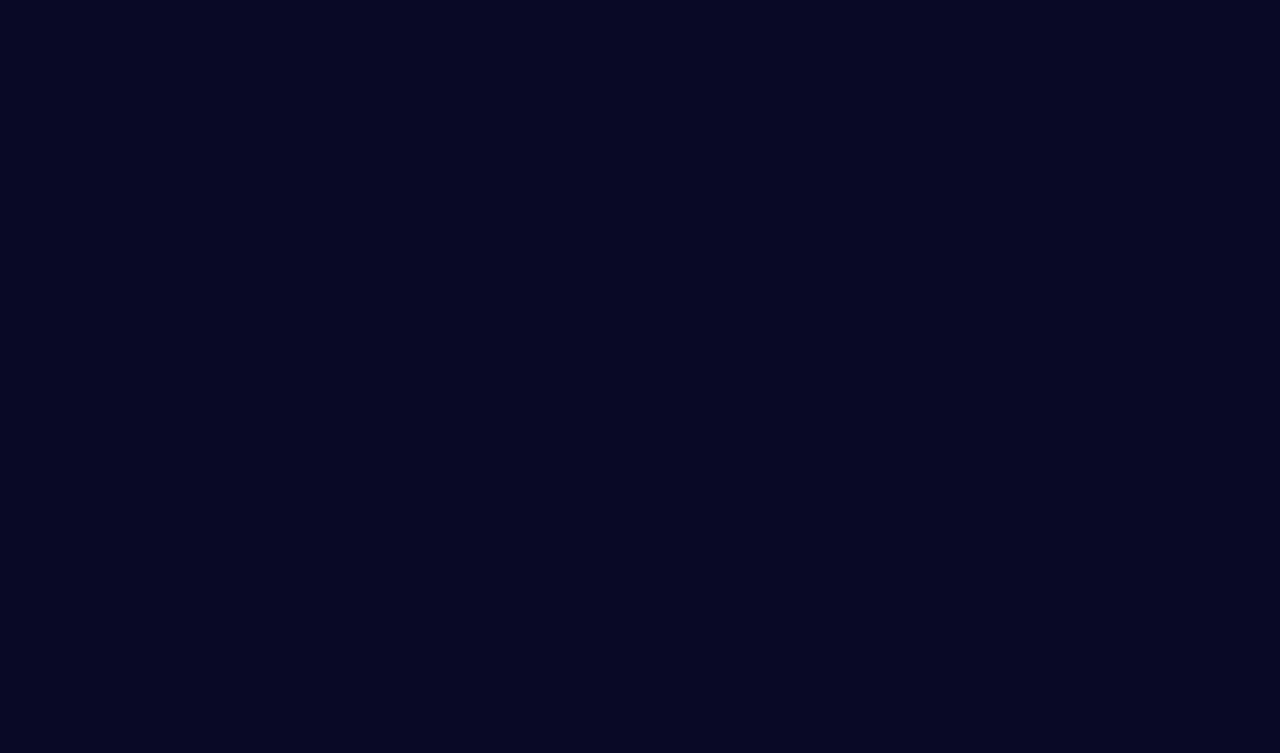
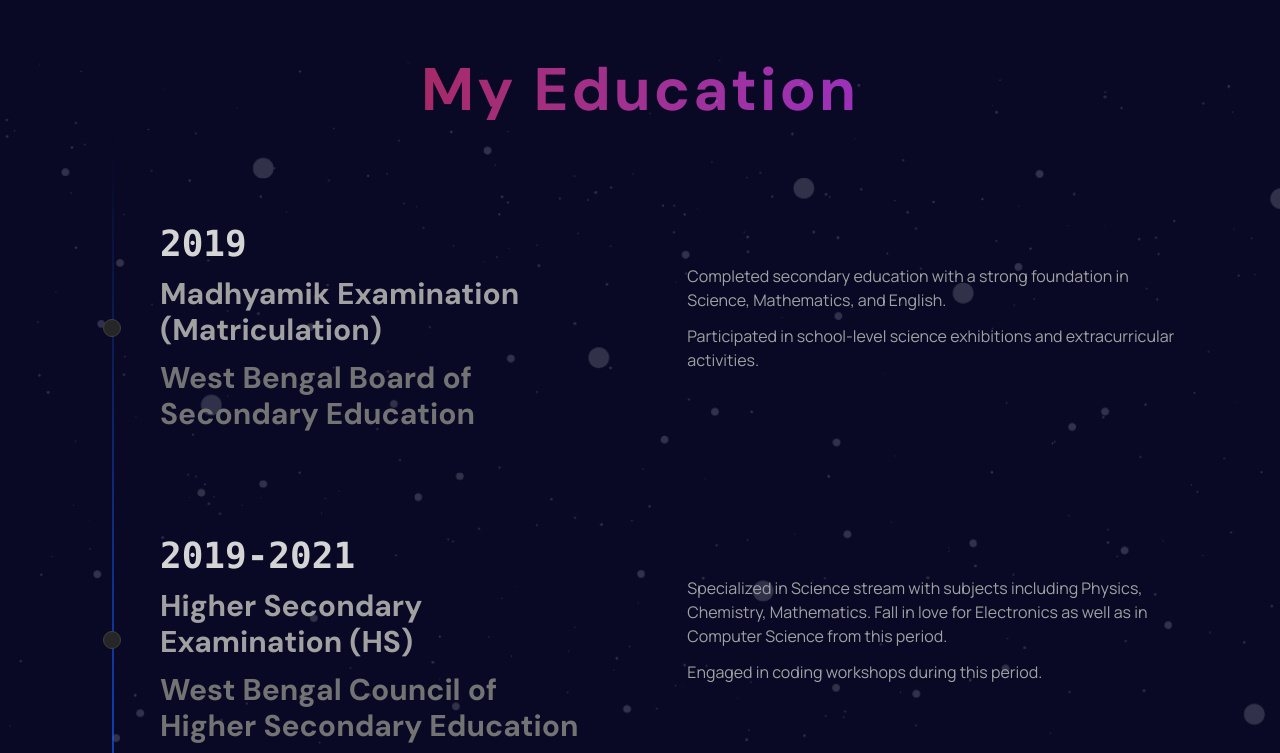
Before and after one commit to rou-nak-cloud/Portfolio.dev.co, a React (Vite) app: page / in a window 1280 px wide. Shown: the part 1640-2393 px from the top of the page. Built offline with nearby package versions, Linux system fonts and the light colour scheme.

Commit message:
Education with motion and responsive

```diff
--- a/src/App.jsx
+++ b/src/App.jsx
@@ -2,6 +2,7 @@ import React, { useEffect, useRef } from 'react'
 import Navbar from './components/Navbar'
 import Hero from './components/Hero'
 import Parallax from './components/Parallax'
+import { Education } from './components/Education'
 
 const App = () => {
     const dotRef =  useRef(null)
@@ -45,8 +46,11 @@ const App = () => {
             <Hero />
           </div>
         </section>
-        <section id='Education'>
+        <section>
           <Parallax type='education'/>
+        </section>
+        <section id='Education' className="min-h-fit">
+          <Education />
         </section>
         <section></section>
         <section id='Projects'>
--- a/src/assets/assets.js
+++ b/src/assets/assets.js
@@ -55,3 +55,35 @@ export const sideLinks = [
     "Contact",
     "AboutMe"
 ]
+
+export const educations = [
+  {
+    title: "Madhyamik Examination (Matriculation)",
+    institution: "West Bengal Board of Secondary Education",
+    date: "2019",
+    contents: [
+      "Completed secondary education with a strong foundation in Science, Mathematics, and English.",
+      "Participated in school-level science exhibitions and extracurricular activities."
+    ]
+  },
+  {
+    title: "Higher Secondary Examination (HS)",
+    institution: "West Bengal Council of Higher Secondary Education",
+    date: "2019-2021",
+    contents: [
+      "Specialized in Science stream with subjects including Physics, Chemistry, Mathematics. Fall in love for Electronics as well as in Computer Science from this period.",
+      "Engaged in coding workshops during this period."
+    ]
+  },
+  {
+    title: "Bachelor of Technology (B.Tech) in Electronics and Telecommunication Engineering",
+    institution: "Guru Nanak Institute of Technology, Kolkata",
+    date: "2021-Present",
+    contents: [
+      "Pursuing a degree in Electronics and Telecommunication Engineering with coursework in Data Structures, Algorithms, Web Development, and Database Management System",
+      "Worked on personal and academic projects using technologies like React, Node.js, MongoDB, and Three.js.",
+      "Learn various frontend technologies to make better workflow with Motion, Aceternity ui, Daisy ui, and Magic ui.",
+      "Currently participating in hackathons, coding contests to enhance practical skills."
+    ]
+  }
+];
--- /dev/null
+++ b/src/components/Education.jsx
@@ -0,0 +1,132 @@
+import { useScroll, useTransform, motion, delay } from "motion/react";
+import React, { useEffect, useRef, useState } from "react";
+import assets, { educations } from "../assets/assets"; // assets import
+
+export const Education = ({ data }) => {
+  const ref = useRef(null);
+  const containerRef = useRef(null);
+  const [height, setHeight] = useState(0);
+
+  useEffect(() => {
+    if (ref.current) {
+      const rect = ref.current.getBoundingClientRect();
+      setHeight(rect.height);
+    }
+  }, [ref]);
+
+  const { scrollYProgress } = useScroll({
+    target: containerRef,
+    offset: ["start 10%", "end 50%"],
+  });
+
+  const heightTransform = useTransform(scrollYProgress, [0, 1], [0, height]);
+  const opacityTransform = useTransform(scrollYProgress, [0, 0.1], [0, 1]);
+
+  // Animation Variants
+  const headingVariants = {
+    hidden: { y: -50, opacity: 0 },
+    visible: { y: 0, opacity: 1, transition: { duration: 0.8, delay:0.8, ease: "easeOut" } },
+  };
+
+  const leftVariants = {
+    hidden: { x: -80, opacity: 0 },
+    visible: { x: 0, opacity: 1, transition: { duration: 0.6, ease: "easeOut" } },
+  };
+
+  const rightVariants = {
+    hidden: { x: 80, opacity: 0 },
+    visible: { x: 0, opacity: 1, transition: { duration: 0.6, ease: "easeOut" } },
+  };
+
+  return (
+    <div
+      ref={containerRef}
+      className="relative sm:px-10 px-5 lg:px-20 h-auto mt-15 md:mt-25 mb-10 pb-10"
+    >
+      {/* ⭐ Background image */}
+      <div className="-z-10">
+        <img
+          src={assets.stars}
+          alt="stars background"
+          className="absolute bottom-0 left-0 w-full h-full object-cover opacity-30"
+        />
+      </div>
+
+      {/* Heading */}
+      <motion.h2
+        variants={headingVariants}
+        initial="hidden"
+        whileInView="visible"
+        viewport={{ once: true, amount: 0.3 }}
+        className="font-bold text-3xl md:text-6xl flex justify-center bg-gradient-to-r from-red-700/90 to-purple-600 bg-clip-text text-transparent tracking-wider"
+      >
+        My Education
+      </motion.h2>
+
+      <div ref={ref} className="relative pb-12">
+        {educations.map((item, index) => (
+          <div
+            key={index}
+            className="flex justify-start pt-10 md:pt-26 md:gap-20"
+          >
+            {/* Timeline dot + left content */}
+            <motion.div
+              variants={leftVariants}
+              initial="hidden"
+              whileInView="visible"
+              viewport={{ once: true, amount: 0.2 }}
+              className="sticky flex flex-col md:flex-row z-40 items-center top-40 self-start max-w-xs lg:max-w-xl md:w-full"
+            >
+              <div className="h-10 absolute -left-[15px] md:left-3 w-10 rounded-full flex items-center justify-center bg-midnight">
+                <div className="h-4 w-4 rounded-full bg-neutral-800 border border-neutral-700 p-2" />
+              </div>
+              <div className="flex-col hidden gap-3 text-xl font-bold md:flex md:pl-20 md:text-4xl text-neutral-300">
+                <h3 className="font-mono">{item.date}</h3>
+                <h3 className="text-3xl text-neutral-400">{item.title}</h3>
+                <h3 className="text-3xl text-neutral-500">{item.institution}</h3>
+              </div>
+            </motion.div>
+
+            {/* Mobile view + right content */}
+            <motion.div
+              variants={rightVariants}
+              initial="hidden"
+              whileInView="visible"
+              viewport={{ once: true, amount: 0.2 }}
+              className="relative pl-20 pt-10 pr-4 md:pl-4 w-full"
+            >
+              <div className="block mb-4 text-2xl font-bold text-left text-neutral-300 md:hidden">
+                <h3 className="font-mono">{item.date}</h3>
+                <h3>{item.title}</h3>
+              </div>
+              {item.contents.map((content, idx) => (
+                <p
+                  key={idx}
+                  className="mb-3 font-['Manrope'] text-neutral-400"
+                >
+                  {content}
+                </p>
+              ))}
+            </motion.div>
+          </div>
+        ))}
+
+        {/* vertical line */}
+        <div
+          style={{
+            height: height + "px",
+          }}
+          className="absolute md:left-8 left-8 top-0 overflow-hidden w-[2px] bg-[linear-gradient(to_bottom,var(--tw-gradient-stops))] from-transparent from-[0%] via-neutral-700 to-transparent to-[99%] [mask-image:linear-gradient(to_bottom,transparent_0%,black_10%,black_90%,transparent_100%)]"
+        >
+          <motion.div
+            style={{
+              height: heightTransform,
+              opacity: opacityTransform,
+            }}
+            className="absolute inset-x-0 top-0 w-[4px] bg-gradient-to-t from-purple-500 via-blue-600 to-transparent from-[0%] via-[10%] rounded-full"
+          />
+        </div>
+      </div>
+    </div>
+  );
+};
--- a/src/components/Navbar.jsx
+++ b/src/components/Navbar.jsx
@@ -63,7 +63,7 @@ const Navbar = () => {
             drag
             dragConstraints={constraints}
             whileDrag={{scale:0.8}}
-          className="font-bold text-base sm:text-sm md:text-sm lg:text-md cursor-grab select-none z-99">
+          className="font-bold text-base sm:text-sm md:text-sm lg:text-md cursor-grab select-none z-999">
             <span className="text-[#FF4040] text-lg">&bakshi.</span>
           </motion.h3>
 
--- a/src/components/Parallax.jsx
+++ b/src/components/Parallax.jsx
@@ -12,6 +12,7 @@ const Parallax = ({ type }) => {
   })
 
   const yHParallax = useTransform(scrollYProgress,[0,1], ["0%","500%"])
+
   return (
     <>
       <div
--- a/src/components/Sidebar.jsx
+++ b/src/components/Sidebar.jsx
@@ -55,7 +55,7 @@ const Sidebar = () => {
      className='sidebar flex flex-col items-center justify-center text-black'>
         <motion.div
         variants={sideVariants}
-        className='bg fixed top-10 left-1 sm:top-0 sm:left-0 bottom-0 w-[70%] sm:w-[300px] md:w-[350px] lg:w-[400px] xl:w-[450px] bg-white/90 sm:bg-white z-[12]'>
+        className='bg fixed top-10 left-1 sm:top-0 sm:left-0 bottom-0 w-[70%] sm:w-[300px] md:w-[350px] lg:w-[400px] xl:w-[450px] bg-white/90 sm:bg-white z-[990]'>
             {/* links */}
             <motion.div
             variants={linkVariants}
@@ -73,7 +73,7 @@ const Sidebar = () => {
         <div className='toggleButton'>
             <button
             onClick={()=>setOpen(prev=>!prev)}
-            className='w-12 h-12 sm:w-14 sm:h-14 rounded-full fixed top-16 right-4 sm:top-6 sm:left-6 bg-red-600/90 lg:blur-lg border-none cursor-pointer text-black flex items-center justify-center text-2xl z-[12]'>
+            className='w-12 h-12 sm:w-14 sm:h-14 rounded-full fixed top-16 right-4 sm:top-6 sm:left-6 bg-red-600/90 lg:blur-lg border-none cursor-pointer text-black flex items-center justify-center text-2xl z-[999]'>
                 <span className="hidden lg:block w-2 h-2 bg-white rounded-full absolute"></span>
                 {open ? <FiX /> : <FiMenu />}
             </button>
--- a/src/index.css
+++ b/src/index.css
@@ -3,9 +3,9 @@
 
 @import "tailwindcss";
 
-*{
+body {
   font-family: "DM Sans", sans-serif;
-  cursor:none;
+  cursor: none;
 }
 
 html{
```
